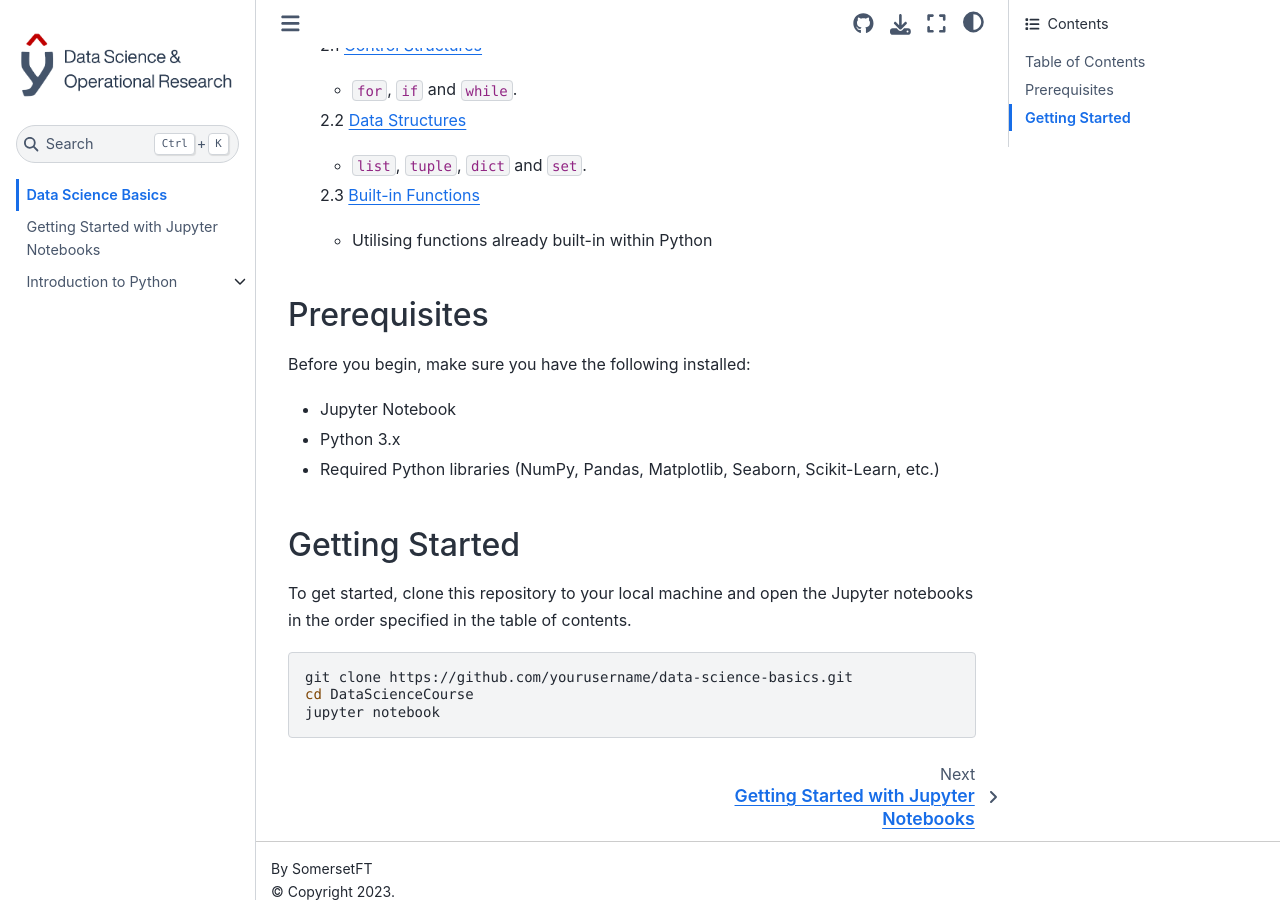
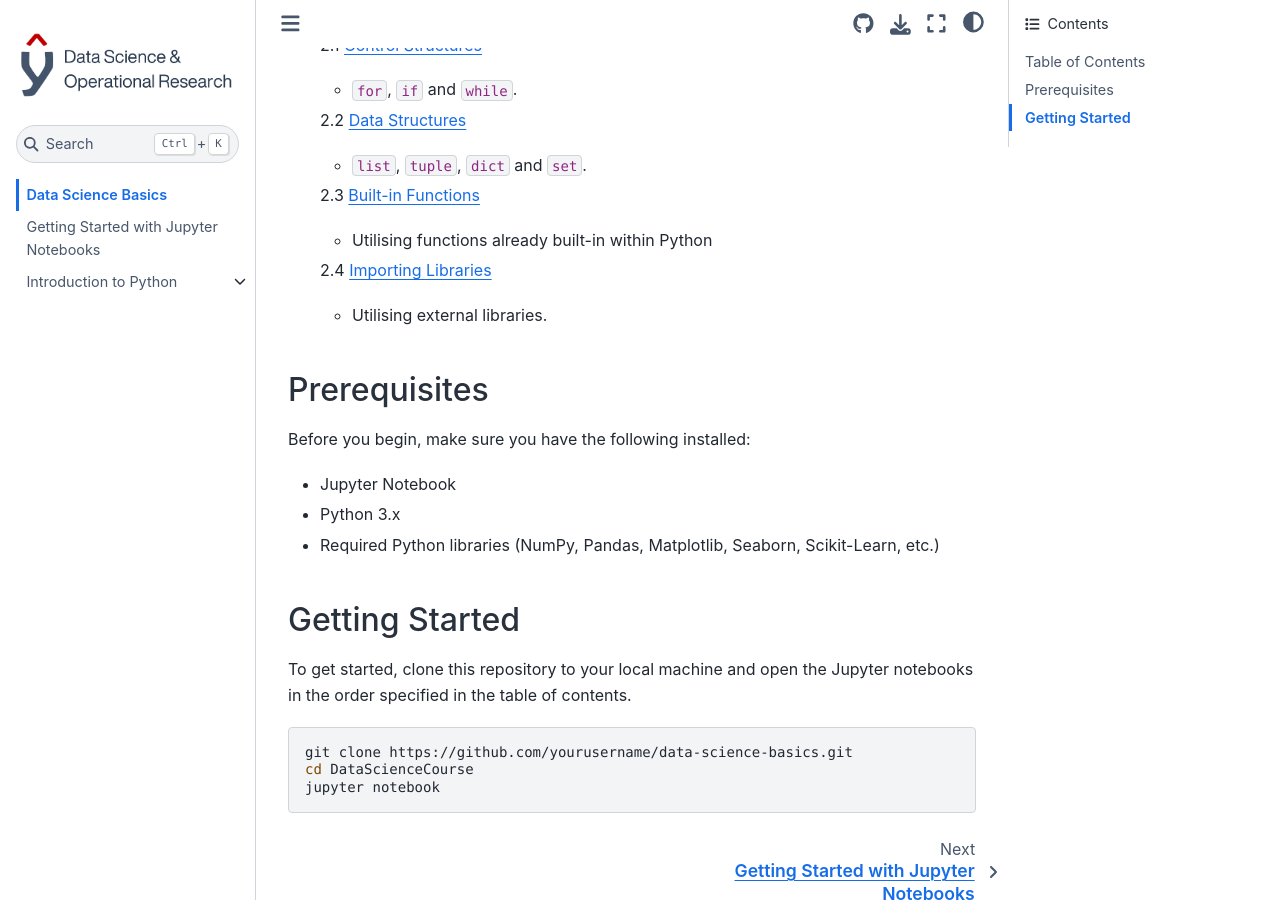
Before and after one commit to SomersetNHSFoundationTrust/DataScienceCourse, a Jupyter Book: the page built from README.md, in a window 1280 px wide and 900 px high, scrolled down 515 px. Built offline with Jupyter Book 1.0.4 settings and Sphinx 7.4.7 and the Sphinx Book theme 1.1.4, drawn with Linux system fonts in a browser that asks for light colours.

Commit message:
Adding using libraries

```diff
--- a/README.md
+++ b/README.md
@@ -24,6 +24,9 @@ Anyone is welcome to read through the content here, if you find it useful, consi
    2.3 [Built-in Functions](Content/Introduction_to_Python4.ipynb)
       - Utilising functions already built-in within Python
 
+   2.4 [Importing Libraries](Content/Introduction_to_Python5.ipynb)
+      - Utilising external libraries.
+
 ## Prerequisites
 
 Before you begin, make sure you have the following installed:
--- a/_toc.yml
+++ b/_toc.yml
@@ -7,3 +7,4 @@ chapters:
       - file: Content/Introduction_to_Python2
       - file: Content/Introduction_to_Python3
       - file: Content/Introduction_to_Python4
+      - file: Content/Introduction_to_Python5
```
Also changed, not shown: Content/Introduction_to_Python5.ipynb (added).
